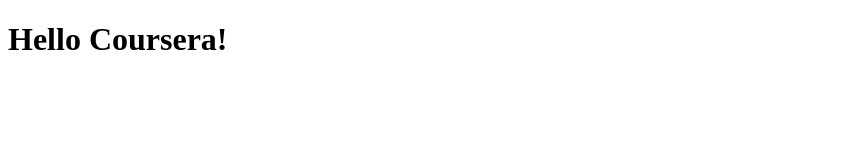
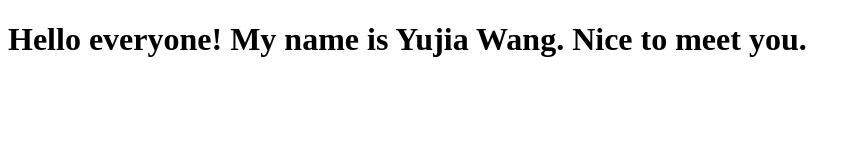
Before and after one commit to yw3787/Test, a plain HTML site: page site/index.html in a window 1280 px wide. Shown: the whole page, without its empty margins (0-861 px from the left). Drawn offline with Linux system fonts and the light colour scheme.

Commit message:
My first webpage.

```diff
--- a/site/index.html
+++ b/site/index.html
@@ -3,9 +3,9 @@
 <head>
 	<meta charset="utf-8">
 	<meta name="viewport" content="width=device-width, initial-scale=1">
-	<title>Hello Coursera</title>
+	<title>Hello World </title>
 </head>
 <body>
-<h1>Hello Coursera!</h1>
+<h1>Hello everyone! My name is Yujia Wang. Nice to meet you. </h1>
 </body>
 </html>
```
